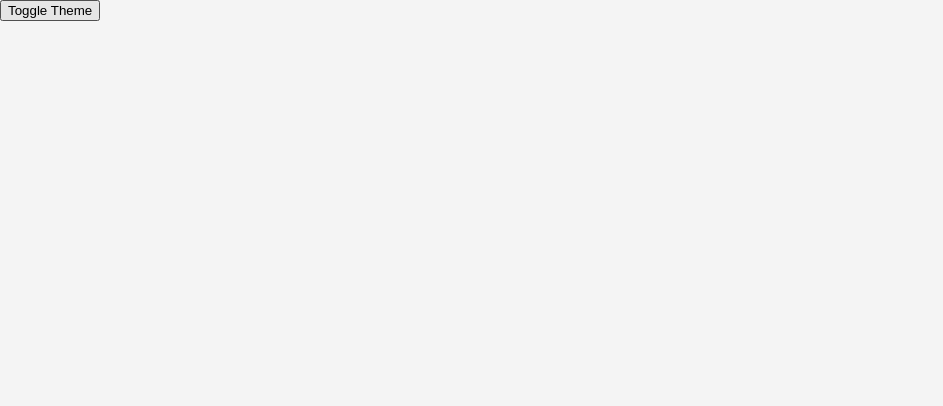
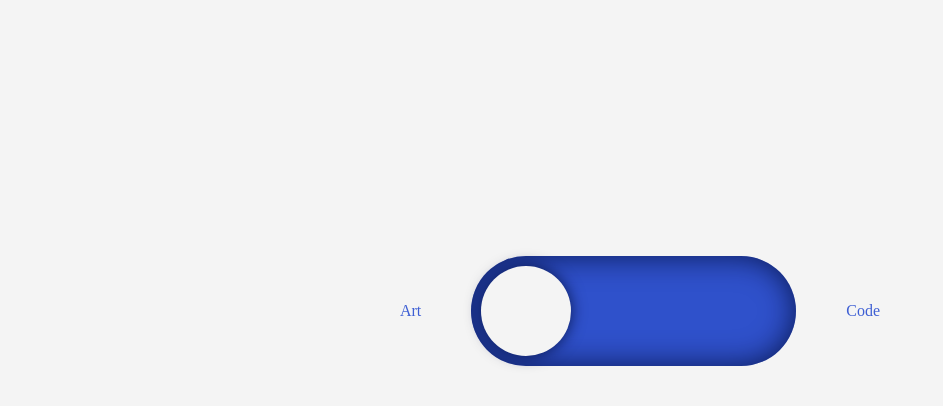
Before and after one commit to Moinom/portfolio-frontend, a React (Create React App) app: page / in a window 1280 px wide. Shown: the top 406 px of the page, without its empty margins (0-943 px from the left). Built offline with nearby package versions, Linux system fonts and the light colour scheme.

Commit message:
toggle switch component

```diff
--- a/src/App.css
+++ b/src/App.css
@@ -1,7 +1,7 @@
 .app-wrapper {
   width: 100vw;
   height: 100vh;
-  transition: background-color 0.5s ease;
+  transition: background-color 0.5s ease, color 0.5s ease;
 }
 
 .art-colours {
--- /dev/null
+++ b/src/Globals.d.ts
@@ -0,0 +1 @@
+declare module '*.module.css';
--- /dev/null
+++ b/src/components/header/Header.module.css
@@ -0,0 +1,7 @@
+.headerWrapper {
+  width: 100%;
+  display: flex;
+  justify-content: center;
+  align-items: center;
+  padding: 20% 0 0 0;
+}
--- a/src/components/header/Header.tsx
+++ b/src/components/header/Header.tsx
@@ -1,12 +1,13 @@
-import React, { useContext } from 'react';
-import { ThemeContext } from '../../contexts/ThemeProvider';
+import React from 'react';
+import ToggleSwitch from '../toggleSwitch/ToggleSwitch';
+import styles from './Header.module.css';
 
 function Header() {
-  const { toggleTheme } = useContext(ThemeContext);
-
   return (
-    <div>
-      <button onClick={toggleTheme}>Toggle Theme</button>
+    <div className={styles.headerWrapper}>
+      <span>Art</span>
+      <ToggleSwitch />
+      <span>Code</span>
     </div>
   );
 }
--- /dev/null
+++ b/src/components/toggleSwitch/ToggleSwitch.module.css
@@ -0,0 +1,34 @@
+.toggleSwitchWrapper {
+  height: 110px;
+  width: 325px;
+  border-radius: 60px;
+  margin: 0 50px;
+  position: relative;
+  cursor: pointer;
+  box-shadow: 0 0 30px rgba(0, 11, 54, 0.8) inset;
+}
+
+.artColours {
+  background-color: #2f51cb;
+}
+
+.codeColours {
+  background-color: #f4f4f4;
+}
+
+.notch {
+  height: 90px;
+  width: 90px;
+  border-radius: 50%;
+  position: absolute;
+  top: 10px;
+  left: 10px;
+  box-shadow: 0 0 15px rgba(0, 11, 54, 0.8);
+  transition: all 0.5s ease;
+  background-color: #f4f4f4;
+}
+
+.codeSwitch {
+  transform: translateX(215px);
+  background-color: #2f51cb;
+}
--- /dev/null
+++ b/src/components/toggleSwitch/ToggleSwitch.tsx
@@ -0,0 +1,24 @@
+import React, { useContext } from 'react';
+import { ThemeContext, themes } from '../../contexts/ThemeProvider';
+import styles from './ToggleSwitch.module.css';
+
+const ToggleSwitch = () => {
+  const { theme, toggleTheme } = useContext(ThemeContext);
+
+  return (
+    <div
+      className={`${styles.toggleSwitchWrapper} ${
+        theme === themes.art ? styles.artColours : styles.codeColours
+      }`}
+      onClick={toggleTheme}
+    >
+      <div
+        className={`${styles.notch} ${
+          theme === themes.code && styles.codeSwitch
+        }`}
+      ></div>
+    </div>
+  );
+};
+
+export default ToggleSwitch;
--- a/tsconfig.json
+++ b/tsconfig.json
@@ -14,7 +14,8 @@
     "resolveJsonModule": true,
     "isolatedModules": true,
     "noEmit": true,
-    "jsx": "react-jsx"
+    "jsx": "react-jsx",
+    "plugins": [{ "name": "typescript-plugin-css-modules" }]
   },
   "include": ["src"]
 }
```
Also changed, not shown: 1 other file (tests, documents, lock files or other folders).
